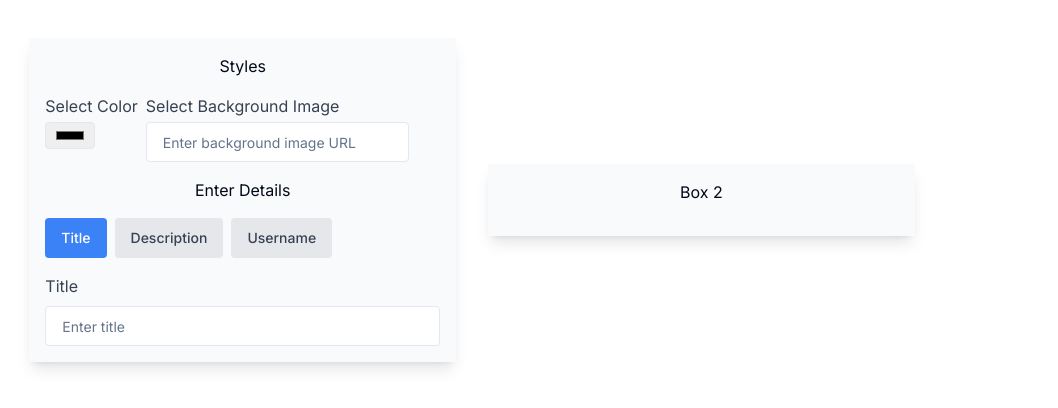
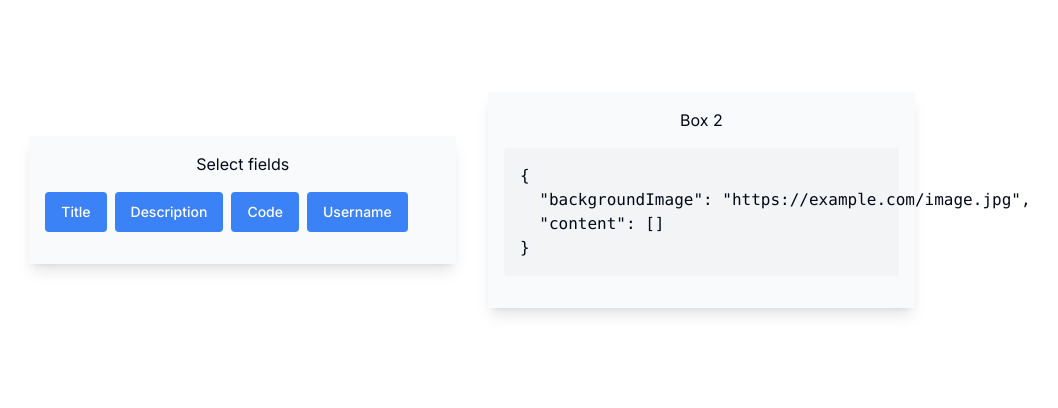
Before and after one commit to komal-m-raut/post-maker, a Next.js app: page / in a window 1280 px wide. Shown: the part 200-608 px from the top of the page, without its empty margins (168-1226 px from the left). Built offline with nearby package versions, Linux system fonts and the light colour scheme.

Commit message:
fix: revert the changes

```diff
--- a/src/components/builder/Builder.tsx
+++ b/src/components/builder/Builder.tsx
@@ -4,15 +4,19 @@ import { Button } from "../ui/button";
 import { Input } from "../ui/input";
 
 const Builder = () => {
-  const [content, setContent] = useState<{
-    [key: string]: { value: string; style: React.CSSProperties };
-  }>({
-    title: { value: "", style: { fontSize: "24px", fontWeight: "bold" } },
-    description: { value: "", style: { fontSize: "16px" } },
-    username: { value: "", style: { fontSize: "16px" } },
-  });
-  const [backgroundImage, setBackgroundImage] = useState<string>("");
-  const [activeTab, setActiveTab] = useState<string>("title");
+  const buttonLabels = ["Title", "Description", "Code", "Username"];
+  const [selectedFields, setSelectedFields] = useState<string[]>([]);
+  const [content, setContent] = useState<{ [key: string]: { value: string; style: React.CSSProperties } }>({});
+
+  const handleButtonClick = (label: string) => {
+    if (!selectedFields.includes(label)) {
+      setSelectedFields([...selectedFields, label]);
+      setContent((prevContent) => ({
+        ...prevContent,
+        [label.toLowerCase()]: { value: "", style: {} },
+      }));
+    }
+  };
 
   const handleInputChange = (field: string, value: string) => {
     setContent((prevContent) => ({
@@ -21,18 +25,15 @@ const Builder = () => {
     }));
   };
 
-  const handleStyleChange = (style: React.CSSProperties) => {
+  const handleStyleChange = (field: string, style: React.CSSProperties) => {
     setContent((prevContent) => ({
       ...prevContent,
-      [activeTab]: {
-        ...prevContent[activeTab],
-        style: { ...prevContent[activeTab].style, ...style },
-      },
+      [field]: { ...prevContent[field], style: { ...prevContent[field].style, ...style } },
     }));
   };
 
   const jsonObject = {
-    backgroundImage,
+    backgroundImage: "https://example.com/image.jpg",
     content: Object.keys(content).map((key) => ({
       type: key,
       value: content[key].value,
@@ -40,69 +41,74 @@ const Builder = () => {
     })),
   };
 
-  const renderStyleButtons = () => (
-        <div className="flex gap-2 mt-2">
-      <div className="flex flex-col">
-        <label className="block text-gray-700 mb-1">Select Color</label>
-        <input
-          type="color"
-          onChange={(e) => handleStyleChange({ color: e.target.value })}
-          className="border rounded py-1 px-2"
-        />
-      </div>
-      <div className="flex flex-col w-2/3">
-        <label className="block text-gray-700 mb-1">Select Background Image</label>
-        <Input
-          type="text"
-          className="border rounded py-2 px-4"
-          placeholder="Enter background image URL"
-          value={backgroundImage}
-          onChange={(e) => setBackgroundImage(e.target.value)}
-        />
-      </div>
-    </div>
-  );
-
   return (
     <div className="flex justify-center items-center h-screen">
       <div className="bg-slate-50 p-4 m-4 w-1/3 h-auto shadow-lg">
-        <h1 className="text-center mb-4">Styles</h1>
-        {renderStyleButtons()}
-        <h1 className="text-center mb-4 mt-4">Enter Details</h1>
-        <div className="flex gap-2 mb-4">
-          {["title", "description", "username"].map((tab) => (
+        <h1 className="text-center mb-4">Select fields</h1>
+        <div className="flex gap-2">
+          {buttonLabels.map((label) => (
             <Button
-              key={tab}
-              className={`py-2 px-4 rounded ${
-                activeTab === tab
-                  ? "bg-blue-500 text-white"
-                  : "bg-gray-200 text-gray-700"
-              }`}
-              onClick={() => setActiveTab(tab)}
+              key={label}
+              className="bg-blue-500 text-white py-2 px-4 rounded"
+              onClick={() => handleButtonClick(label)}
             >
-              {tab.charAt(0).toUpperCase() + tab.slice(1)}
+              {label}
             </Button>
           ))}
         </div>
-        <div>
-          <label className="block text-gray-700 mb-2">
-            {activeTab.charAt(0).toUpperCase() + activeTab.slice(1)}
-          </label>
-          <Input
-            type="text"
-            name={activeTab}
-            className="border rounded py-2 px-4 w-full"
-            placeholder={`Enter ${activeTab}`}
-            value={content[activeTab]?.value || ""}
-            onChange={(e) => handleInputChange(activeTab, e.target.value)}
-          />
+        <div className="mt-4">
+          {selectedFields.map((field) => (
+            <div key={field} className="mb-2">
+              <label className="block text-gray-700 mb-2">{field}</label>
+              <Input
+                type="text"
+                name={field.toLowerCase()}
+                className="border rounded py-2 px-4 w-full"
+                placeholder={`Enter ${field.toLowerCase()}`}
+                value={content[field.toLowerCase()]?.value || ""}
+                onChange={(e) => handleInputChange(field.toLowerCase(), e.target.value)}
+                style={content[field.toLowerCase()]?.style}
+              />
+              <div className="flex gap-2 mt-2">
+                <Button
+                  className="bg-gray-500 text-white py-1 px-2 rounded"
+                  onClick={() => handleStyleChange(field.toLowerCase(), { fontWeight: content[field.toLowerCase()]?.style?.fontWeight === 'bold' ? 'normal' : 'bold' })}
+                >
+                  Bold
+                </Button>
+                <Button
+                  className="bg-gray-500 text-white py-1 px-2 rounded"
+                  onClick={() => handleStyleChange(field.toLowerCase(), { fontStyle: content[field.toLowerCase()]?.style?.fontStyle === 'italic' ? 'normal' : 'italic' })}
+                >
+                  Italic
+                </Button>
+                <Button
+                  className="bg-gray-500 text-white py-1 px-2 rounded"
+                  onClick={() => handleStyleChange(field.toLowerCase(), { textDecoration: content[field.toLowerCase()]?.style?.textDecoration === 'underline' ? 'none' : 'underline' })}
+                >
+                  Underline
+                </Button>
+                <input
+                  type="color"
+                  onChange={(e) => handleStyleChange(field.toLowerCase(), { color: e.target.value })}
+                  className="border rounded py-1 px-2"
+                />
+                <input
+                  type="number"
+                  placeholder="Font Size"
+                  onChange={(e) => handleStyleChange(field.toLowerCase(), { fontSize: `${e.target.value}px` })}
+                  className="border rounded py-1 px-2"
+                />
+              </div>
+            </div>
+          ))}
         </div>
       </div>
-      <div
-        className="bg-slate-50 p-4 m-4 w-1/3 h-auto shadow-lg"
-        style={{ backgroundImage: `url(${backgroundImage})`, backgroundSize: 'cover', backgroundPosition: 'center' }}
-      >
+      <div className="bg-slate-50 p-4 m-4 w-1/3 h-auto shadow-lg">
         <h1 className="text-center mb-4">Box 2</h1>
+        <pre className="bg-gray-100 p-4 rounded">
+          {JSON.stringify(jsonObject, null, 2)}
+        </pre>
         <div className="mt-4">
           {jsonObject.content.map((item, index) => (
             <div key={index} style={item.style}>
```
